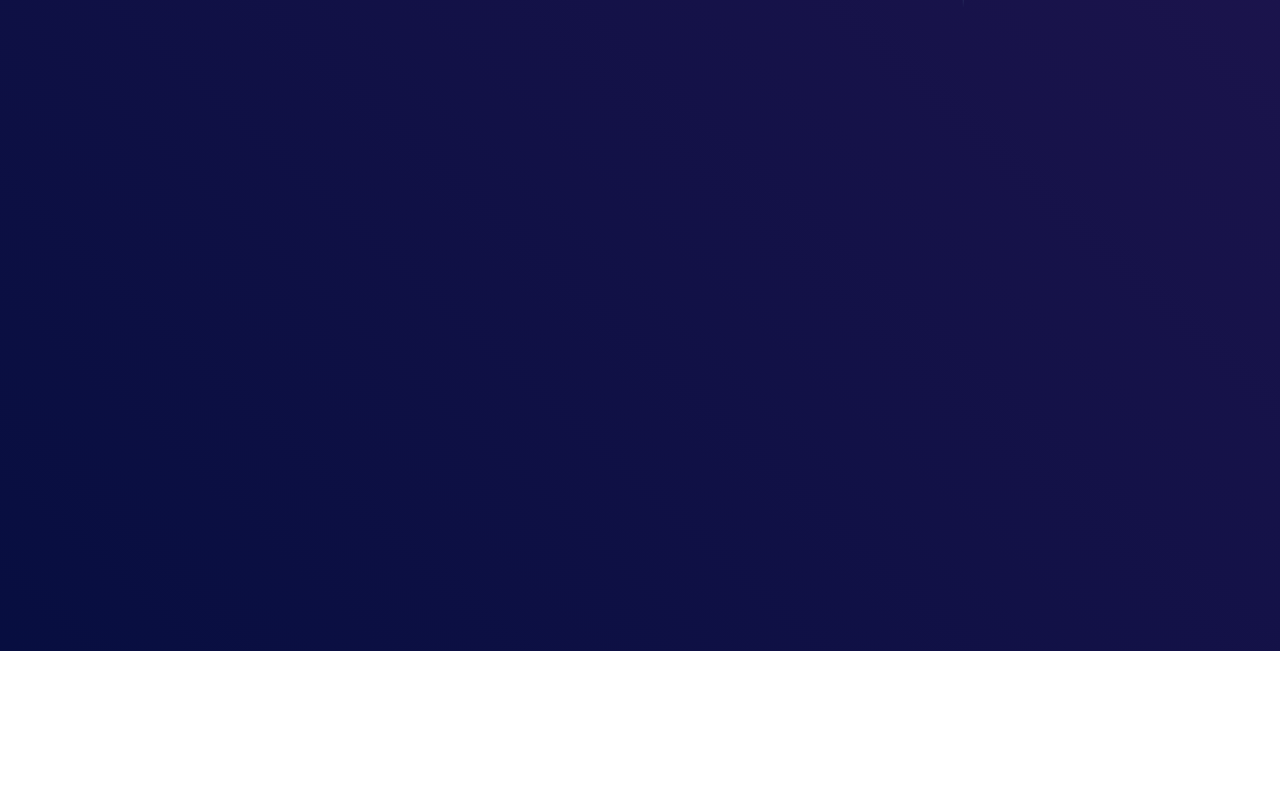
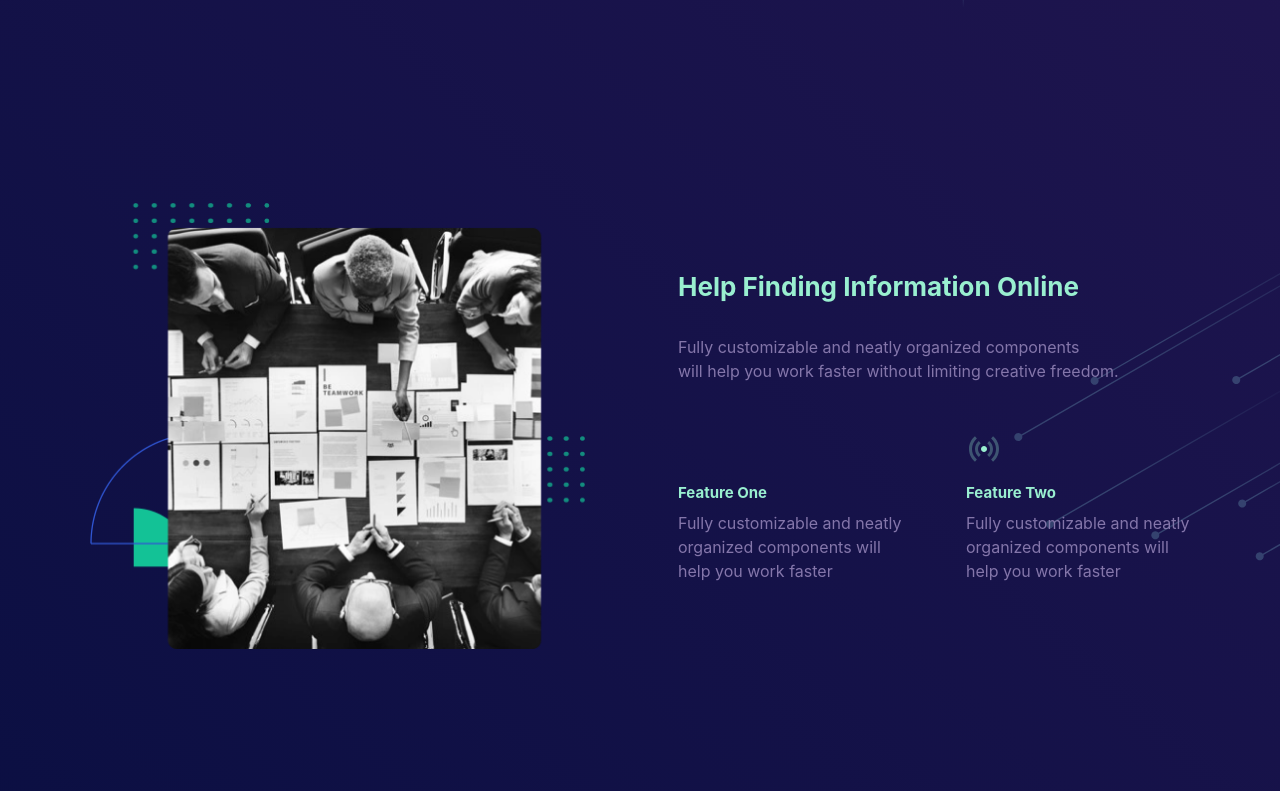
Before and after one commit to VladKa-K/Processing-Company, a website: page index.html in a window 1280 px wide. Shown: the part 3101-3892 px from the top of the page. Before the commit the page ends 3752 px from the top, so only its background shows below. Drawn offline with nearby package versions, Linux system fonts and the light colour scheme; files that its build step writes are made by us from their sources; files whose address does not match are found by name.

Commit message:
cols-img-content-grid section was added

```diff
--- a/index.html
+++ b/index.html
@@ -268,6 +268,47 @@
       </div>
     </section>
 
+    <section class="s-cols-img-content-grid">
+
+      <div class="s-cols-img-content-grid__pattern">
+        <img src="./src/img/cols-img-content-grid-pattern.svg" alt="line pattern">
+      </div>
+
+      <div class="container">
+        <div class="s-cols-img-content-grid__row">
+          <div class="s-cols-img-content-grid__col">
+            <img src="./src/img/cols-img-content-grid-img.png" alt="meeting">
+          </div>
+          <div class="s-cols-img-content-grid__col">
+            <h2 class="cols-img-content-grid__title">Help Finding Information Online</h2>
+            <div class="cols-img-content-grid__description">
+              <p>Fully customizable and neatly organized components <br> will help you work faster without limiting creative freedom.</p>
+            </div>
+            <div class="cols-img-content-grid__grid">
+              <div class="cols-img-content-grid__grid-item">
+                <svg width="36" height="36">
+                  <use xlink:href="svg.svg#swiss-knife"></use>
+                </svg>
+                <h4 class="cols-img-content-grid__grid-item-title">Feature One</h4>
+                <div class="cols-img-content-grid__grid-item-desription">
+                  <p>Fully customizable and neatly organized components will help you work faster </p>
+                </div>
+              </div>
+              <div class="cols-img-content-grid__item">
+                <svg width="36" height="36">
+                  <use xlink:href="svg.svg#lte" width="36" height="36"></use>
+                </svg>
+                <h4 class="cols-img-content-grid__grid-item-title">Feature Two</h4>
+                <div class="cols-img-content-grid__grid-item-desription">
+                  <p>Fully customizable and neatly organized components will help you work faster</p>
+                </div>
+              </div>
+            </div>
+          </div>
+        </div>
+      </div>
+    </section>
+
     <br><br><br><br><br><br><br><br><br><br><br><br><br><br><br><br><br><br><br><br><br><br>
   </main>
 <script src="dist/js/app.js"></script>
--- /dev/null
+++ b/src/scss/4-Sections/_sections.cols-img-content-grid.scss
@@ -0,0 +1,75 @@
+.s-cols-img-content-grid {
+    @apply py-8 relative;
+    @apply md:py-11;
+    @apply lg:py-20;
+
+    .container {
+        @apply relative;
+    }
+}
+
+.s-cols-img-content-grid__pattern {
+    @apply hidden;
+    @apply md:block md:absolute md:max-w-[1440px] md:w-full md:left-1/2 md:top-1/2 md:transform md:-translate-x-1/2 md:-translate-y-1/2;
+
+    img {
+        @apply md:absolute md:right-0 md:top-1/2 md:transform md:-translate-y-1/2;
+    }
+}
+
+.s-cols-img-content-grid__row {
+    @apply lg:flex lg:justify-between lg:items-center lg:gap-x-9;
+}
+
+.s-cols-img-content-grid__col {
+    @apply lg:w-1/2;
+
+    img {
+        @apply mx-auto;
+    }
+}
+
+.s-cols-img-content-grid__col:nth-child(1) {
+    @apply lg:w-[495px] mb-8;
+    @apply lg:mb-0;
+}
+
+.s-cols-img-content-grid__col:nth-child(2) {
+    @apply lg:w-[512px];
+}
+
+.cols-img-content-grid__title {
+    @apply font-default text-turquoise font-bold leading-13 text-md md:text-2md mb-6;
+    @apply lg:mb-8;
+}
+
+.cols-img-content-grid__description {
+    @apply mb-10;
+    @apply lg:mb-12;
+
+    br {
+        @apply hidden;
+        @apply lg:block;
+    }
+}
+
+.cols-img-content-grid__grid {
+    @apply grid grid-cols-2 gap-x-8;
+    @apply lg:gap-x-16;
+
+    svg {
+        @apply mb-4;
+    }
+}
+
+.cols-img-content-grid__grid-item {
+}
+
+.cols-img-content-grid__grid-item-title {
+    @apply font-default text-turquoise font-bold leading-13 text-sl mb-2;
+}
+
+.cols-img-content-grid__grid-item-desription {
+}
+.cols-img-content-grid__item {
+}
--- a/src/scss/4-Sections/_sections.scss
+++ b/src/scss/4-Sections/_sections.scss
@@ -3,3 +3,4 @@
 @import 'sections.cta-cols';
 @import 'sections.content-cols';
 @import 'sections.title-cta';
+@import 'sections.cols-img-content-grid';
```
Also changed, not shown: src/img/cols-img-content-grid-img.png (added), src/img/cols-img-content-grid-pattern.svg (added), svg.svg.
